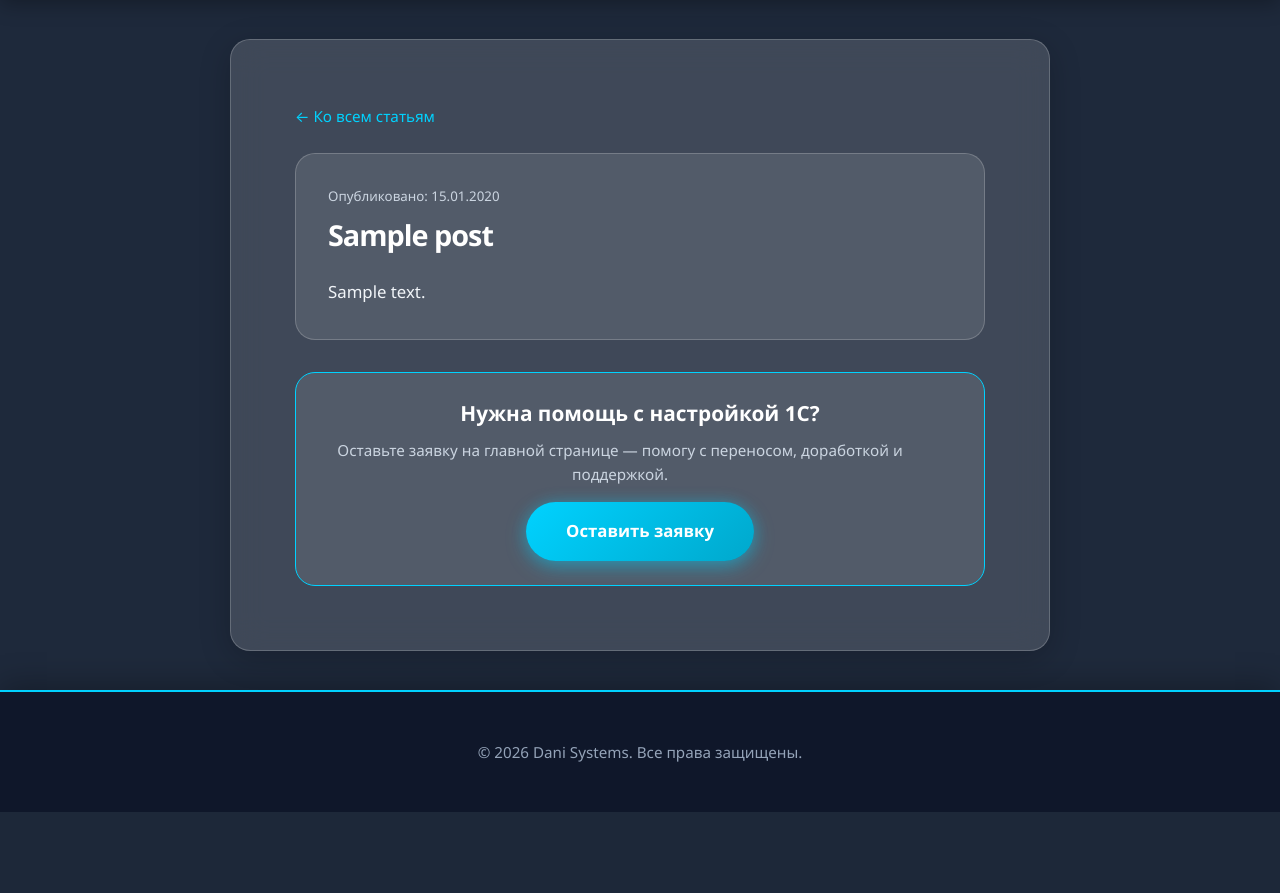
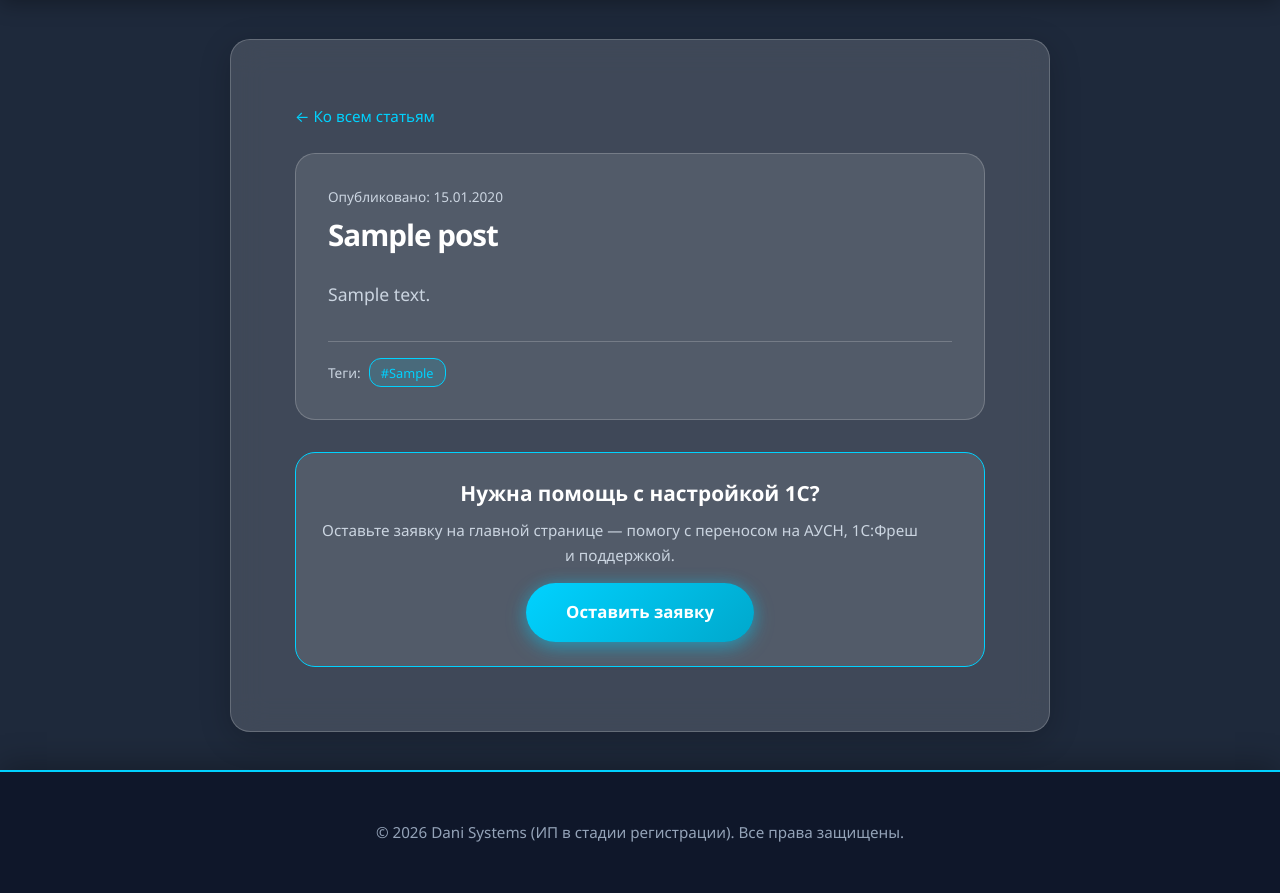
Before and after one commit to dani-xhack/dani_systems, a Django app: page /blog/1/ in a window 1280 px wide. Shown: the part 72-965 px from the top of the page. Before the commit the page ends 884 px from the top, so only its background shows below. Run offline with Django 5.2, Linux system fonts and the light colour scheme; tables that the repository leaves empty hold one stand-in row (values such as "Sample post").

Commit message:
seo(blog): добавлены теги H1-H3, meta-описания, ключевые слова и Schema.org BlogPosting

```diff
--- a/web/admin.py
+++ b/web/admin.py
@@ -18,7 +18,8 @@ class PartnerAdmin(admin.ModelAdmin):
 
 @admin.register(Post)
 class PostAdmin(admin.ModelAdmin):
-    list_display = ('title', 'created_at', 'is_published')
+    list_display = ('title', 'keywords', 'created_at', 'is_published')
+    list_editable = ('is_published',)
     list_filter = ('is_published',)
     search_fields = ('title', 'text')
 
--- a/web/models.py
+++ b/web/models.py
@@ -17,7 +17,9 @@ class Partner(models.Model):
 
 class Post(models.Model):
     title = models.CharField(max_length=200, verbose_name="Заголовок")
-    text = models.TextField(verbose_name="Текст статьи")
+    text = models.TextField(verbose_name="Текст статьи (используйте ## для заголовков H2 и ### для H3)")
+    meta_description = models.CharField(max_length=255, blank=True, verbose_name="SEO описание (Description)", help_text="Если оставить пустым, заполнится автоматически из начала статьи")
+    keywords = models.CharField(max_length=255, blank=True, verbose_name="SEO-теги (через запятую)", help_text="Например: АУСН, 1С:Фреш, бухгалтерия ИП")
     created_at = models.DateTimeField(auto_now_add=True, verbose_name="Дата публикации")
     is_published = models.BooleanField(default=False, verbose_name="Опубликовано")
 
--- a/web/templates/web/blog_detail.html
+++ b/web/templates/web/blog_detail.html
@@ -1,10 +1,30 @@
-{% load static %}
+{% load static blog_tags %}
 <!DOCTYPE html>
 <html lang="ru">
 <head>
 <meta charset="UTF-8"><meta name="viewport" content="width=device-width, initial-scale=1.0">
-<title>{{ post.title }} | Dani Systems</title>
+<title>{{ post.title }} | Блог Dani Systems</title>
+<meta name="description" content="{{ post.meta_description|default:post.text|truncatechars:160 }}">
+{% if post.keywords %}<meta name="keywords" content="{{ post.keywords }}">{% endif %}
+<meta property="og:type" content="article">
+<meta property="og:title" content="{{ post.title }}">
+<meta property="og:description" content="{{ post.meta_description|default:post.text|truncatechars:160 }}">
+<meta property="article:published_time" content="{{ post.created_at|date:'c' }}">
 <link rel="stylesheet" href="{% static 'web/css/style.css' %}">
+<script type="application/ld+json">
+{
+  "@context": "https://schema.org",
+  "@type": "BlogPosting",
+  "headline": "{{ post.title|escapejs }}",
+  "description": "{{ post.meta_description|default:post.text|truncatechars:160|escapejs }}",
+  {% if post.keywords %}"keywords": "{{ post.keywords|escapejs }}",{% endif %}
+  "datePublished": "{{ post.created_at|date:'c' }}",
+  "author": {
+    "@type": "Organization",
+    "name": "Dani Systems"
+  }
+}
+</script>
 </head>
 <body>
 <header>
@@ -17,20 +37,31 @@
         <a href="{% url 'blog_list' %}" style="color:var(--accent);text-decoration:none;font-size:.95rem">← Ко всем статьям</a>
     </div>
 
-    <article class="service-card" style="padding:2rem;text-align:left">
-        <small style="color:var(--text-muted);display:block;margin-bottom:.5rem">Опубликовано: {{ post.created_at|date:"d.m.Y" }}</small>
-        <h1 style="font-size:1.8rem;margin-bottom:1.5rem;line-height:1.3">{{ post.title }}</h1>
-        <div style="font-size:1.05rem;line-height:1.75;white-space:pre-wrap;color:#f1f5f9">{{ post.text }}</div>
+    <article class="service-card" style="padding:2rem;text-align:left" itemscope itemtype="https://schema.org">
+        <time datetime="{{ post.created_at|date:'c' }}" itemprop="datePublished" style="color:var(--text-muted);display:block;margin-bottom:.5rem;font-size:.85rem">Опубликовано: {{ post.created_at|date:"d.m.Y" }}</time>
+        <h1 itemprop="headline" style="font-size:1.85rem;margin-bottom:1.5rem;line-height:1.3">{{ post.title }}</h1>
+        <div itemprop="articleBody" style="font-size:1.05rem;color:#f1f5f9">
+            {{ post.text|render_seo_article }}
+        </div>
+
+        {% if post.keywords %}
+        <div style="margin-top:2rem;padding-top:1rem;border-top:1px solid var(--glass-border);display:flex;flex-wrap:wrap;gap:.5rem;align-items:center">
+            <span style="font-size:.85rem;color:var(--text-muted)">Теги:</span>
+            {% for tag in post.keywords|split_tags %}
+                <span style="background:rgba(0,210,255,.12);border:1px solid var(--accent);color:var(--accent);padding:.2rem .7rem;border-radius:12px;font-size:.8rem">#{{ tag }}</span>
+            {% endfor %}
+        </div>
+        {% endif %}
     </article>
 
     <div class="service-card" style="padding:1.5rem;margin-top:2rem;text-align:center;border-color:var(--accent)">
-        <h3 style="margin-bottom:.5rem">Нужна помощь с настройкой 1С?</h3>
-        <p style="font-size:.95rem;color:var(--text-muted);margin-bottom:1rem">Оставьте заявку на главной странице — помогу с переносом, доработкой и поддержкой.</p>
+        <h2 style="font-size:1.3rem;margin-bottom:.5rem">Нужна помощь с настройкой 1С?</h2>
+        <p style="font-size:.95rem;color:var(--text-muted);margin-bottom:1rem">Оставьте заявку на главной странице — помогу с переносом на АУСН, 1С:Фреш и поддержкой.</p>
         <a href="/#contact" class="btn">Оставить заявку</a>
     </div>
 </main>
 </div>
 
-<footer><p>&copy; 2026 Dani Systems. Все права защищены.</p></footer>
+<footer><p>&copy; 2026 {{ platform_requisites }}. Все права защищены.</p></footer>
 </body>
 </html>
--- /dev/null
+++ b/web/templatetags/blog_tags.py
@@ -0,0 +1,27 @@
+from django import template
+from django.utils.html import escape
+from django.utils.safestring import mark_safe
+
+register = template.Library()
+
+@register.filter(name='render_seo_article')
+def render_seo_article(text):
+    lines = escape(text).splitlines()
+    out = []
+    for line in lines:
+        s = line.strip()
+        if not s:
+            continue
+        if s.startswith('### '):
+            out.append(f'<h3 style="color:var(--accent);font-size:1.25rem;margin:1.5rem 0 .6rem">{s[4:]}</h3>')
+        elif s.startswith('## '):
+            out.append(f'<h2 style="color:var(--accent);font-size:1.45rem;margin:1.8rem 0 .8rem">{s[3:]}</h2>')
+        else:
+            out.append(f'<p style="margin-bottom:1rem;line-height:1.75">{s}</p>')
+    return mark_safe('\n'.join(out))
+
+@register.filter(name='split_tags')
+def split_tags(value):
+    if not value:
+        return []
+    return [t.strip() for t in value.split(',') if t.strip()]
```
Also changed, not shown: web/templates/web/blog.html (+5 -4 lines), web/migrations/0007_post_keywords_post_meta_description_alter_post_text.py (added), web/templatetags/__init__.py (added).
